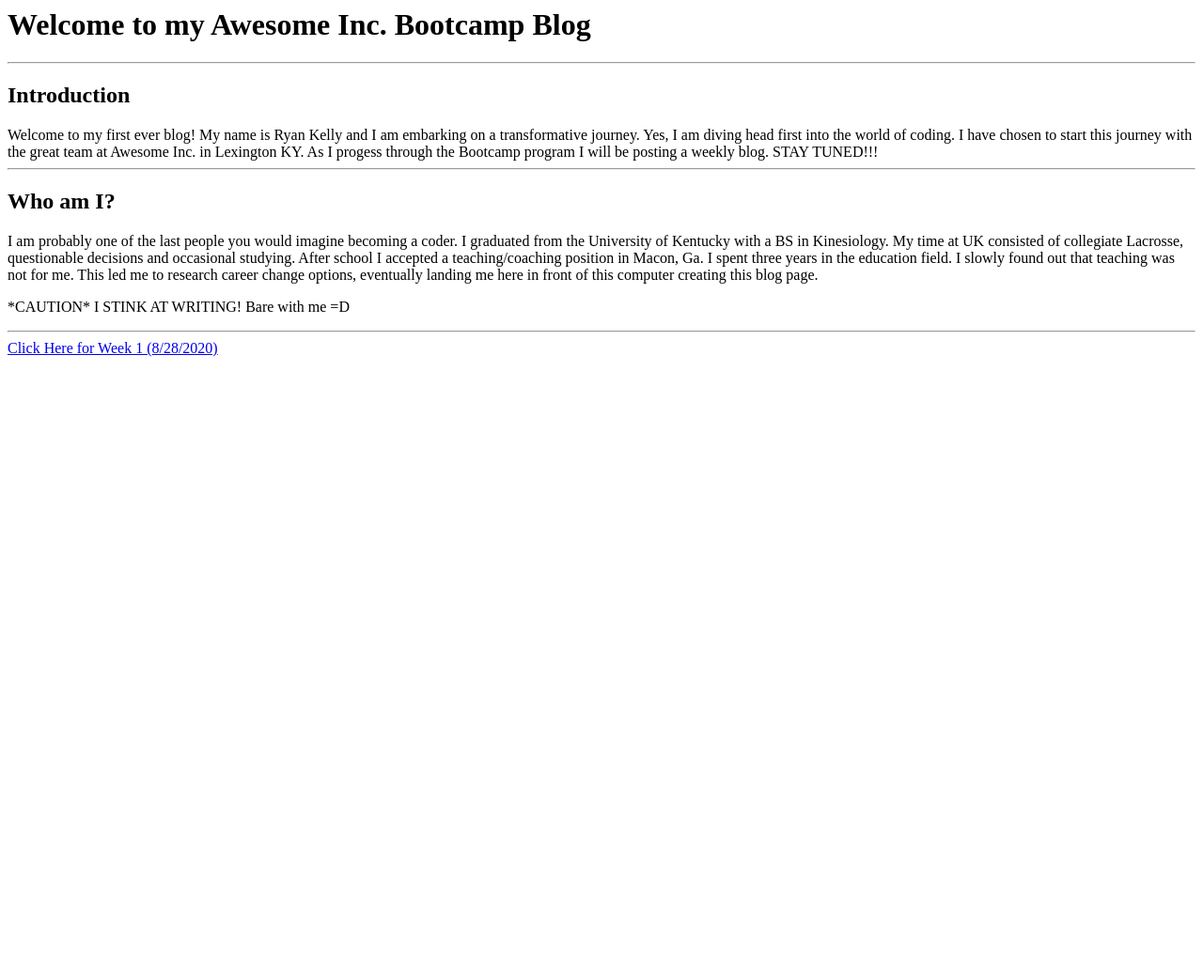
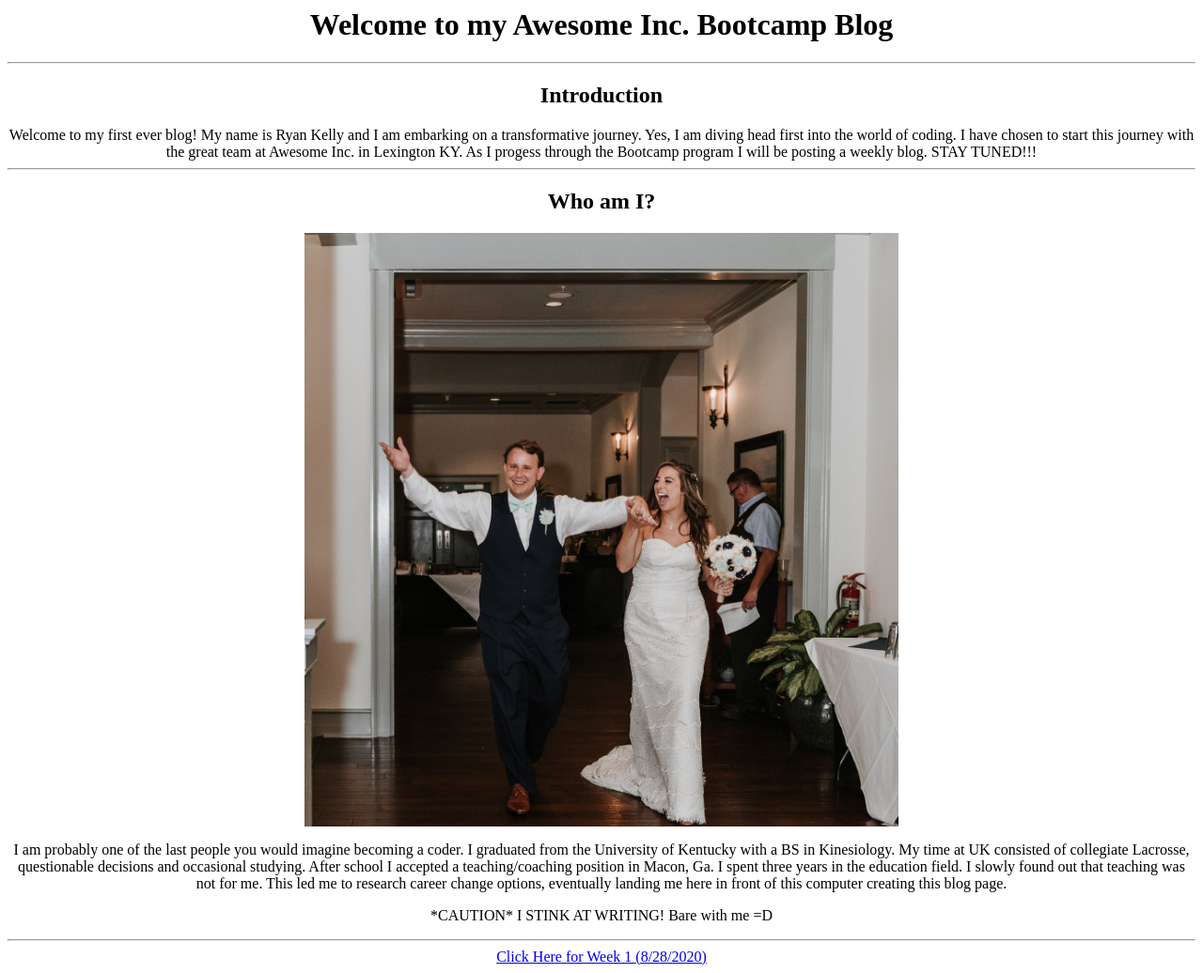
Before and after one commit to Rmke223/rmke223.github.io, a plain HTML site: page index.html in a window 1280 px wide. Shown: the whole page at 94% size. Before the commit the page ends 800 px from the top, so only its background shows below. Drawn offline with Linux system fonts and the light colour scheme.

Commit message:
alignment

```diff
--- a/index.html
+++ b/index.html
@@ -5,27 +5,43 @@
         Ryan Kelly's Bootcamp Blog
         </title>
         <link rel="stylesheet" href="styles.css">
+        <style>
+          img {
+            display: block;
+            margin-left: auto;
+            margin-right: auto;
+          }
+          h2 {text-align: center;}
+          h1 {text-align: center;}
 
+        div {text-align: center;}
+        div2 {text-align: center;}
+
+          </style>
 
 
       <body>
-        <div class="title">
+
       <h1>Welcome to my Awesome Inc. Bootcamp Blog</h1>
-      <div style="background-image: url('/img/download.png');"></div>
-    </div>
+
 </head>
       <hr>
       <h2>Introduction</h2>
-          Welcome to my first ever blog! My name is Ryan Kelly and I am embarking on a transformative journey. Yes, I am diving head first into the world of coding.  I have chosen to start this journey with the great team at Awesome Inc. in Lexington KY. As I progess through the Bootcamp program I will be posting a weekly blog. STAY TUNED!!!
-        <hr>
+         <div> Welcome to my first ever blog! My name is Ryan Kelly and I am embarking on a transformative journey. Yes, I am diving head first into the world of coding.  I have chosen to start this journey with the great team at Awesome Inc. in Lexington KY. As I progess through the Bootcamp program I will be posting a weekly blog. STAY TUNED!!!
+        </div>
+          <hr>
       <h2>
       Who am I?
       </h2>
-
-          I am probably one of the last people you would imagine becoming a coder. I graduated from the University of Kentucky with a BS in Kinesiology. My time at UK consisted of collegiate Lacrosse, questionable decisions and occasional studying. After school I accepted a teaching/coaching position in Macon, Ga. I spent three years in the education field. I slowly found out that teaching was not for me. This led me to research career change options, eventually landing me here in front of this computer creating this blog page. <p>*CAUTION* I STINK AT WRITING! Bare with me =D</p>
-        <hr>
+      <img src="/img/wedding.jpg" alt="wedding" style="width:50%;">
+<div2>
+          <p>I am probably one of the last people you would imagine becoming a coder. I graduated from the University of Kentucky with a BS in Kinesiology. My time at UK consisted of collegiate Lacrosse, questionable decisions and occasional studying. After school I accepted a teaching/coaching position in Macon, Ga. I spent three years in the education field. I slowly found out that teaching was not for me. This led me to research career change options, eventually landing me here in front of this computer creating this blog page.</p> <p>*CAUTION* I STINK AT WRITING! Bare with me =D</p>
+        </div2>
+          <hr>
       <footer>
+        <div style="text-align-last: center;">
       <a href="Week1.html">Click Here for Week 1 (8/28/2020)</a>
+      </div>
       </footer>
 
     </html>
```
Also changed, not shown: img/lax.jpg (added), img/wedding.jpg (added).
